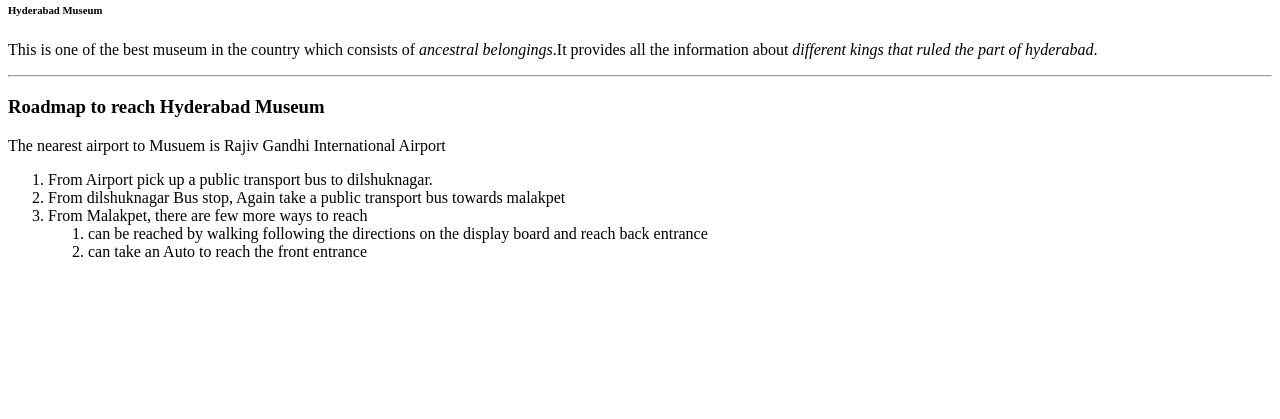
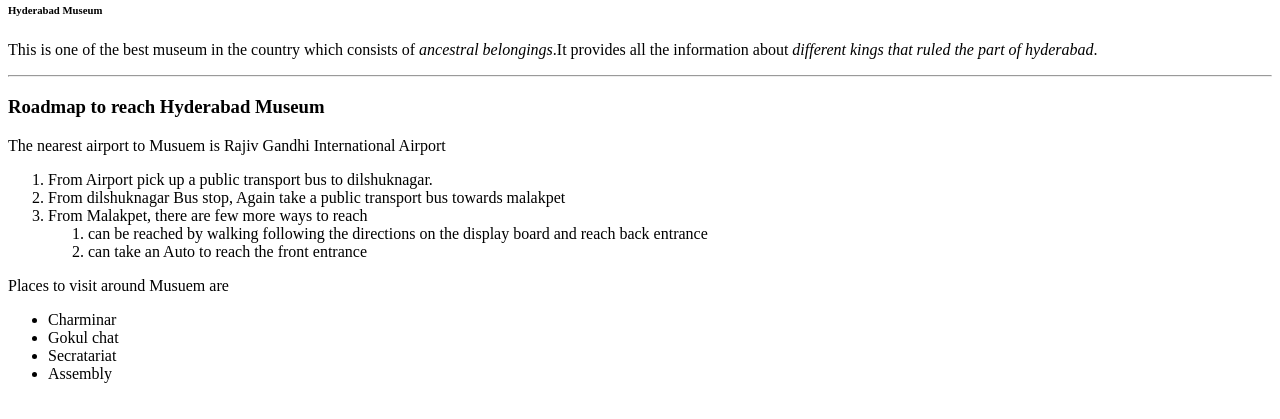
Before and after one commit to 44-563-Web-Apps-F22/44563-webapps-assignment-3-ashok-gitrepos, a plain HTML site: page index.html in a window 1280 px wide. Shown: the part 79-498 px from the top of the page. Drawn offline with Linux system fonts and the light colour scheme.

Commit message:
Adding unordered list of places

```diff
--- a/index.html
+++ b/index.html
@@ -20,6 +20,13 @@
             </ol>
             </li>
         </ol>
+        <p>Places to visit around Musuem are</p>
+        <ul>
+            <li>Charminar</li>
+            <li>Gokul chat</li>
+            <li>Secratariat</li>
+            <li>Assembly</li>
+        </ul>
 
     </body>
 </html>
```
